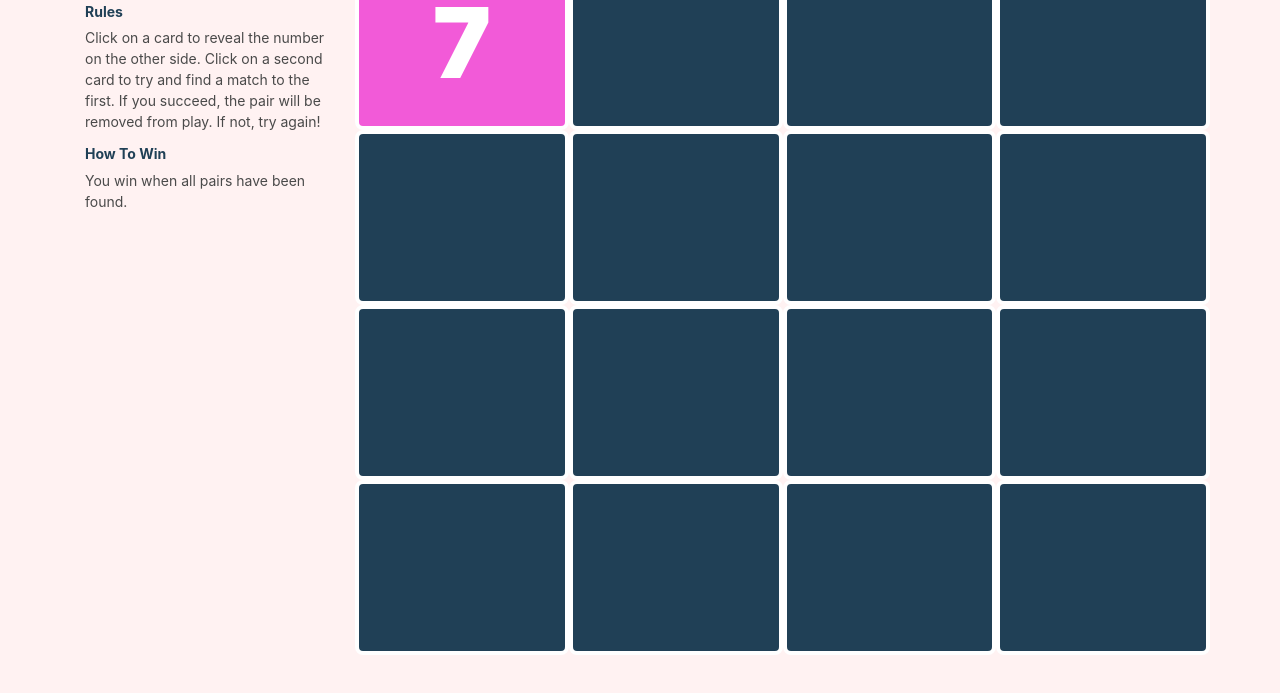
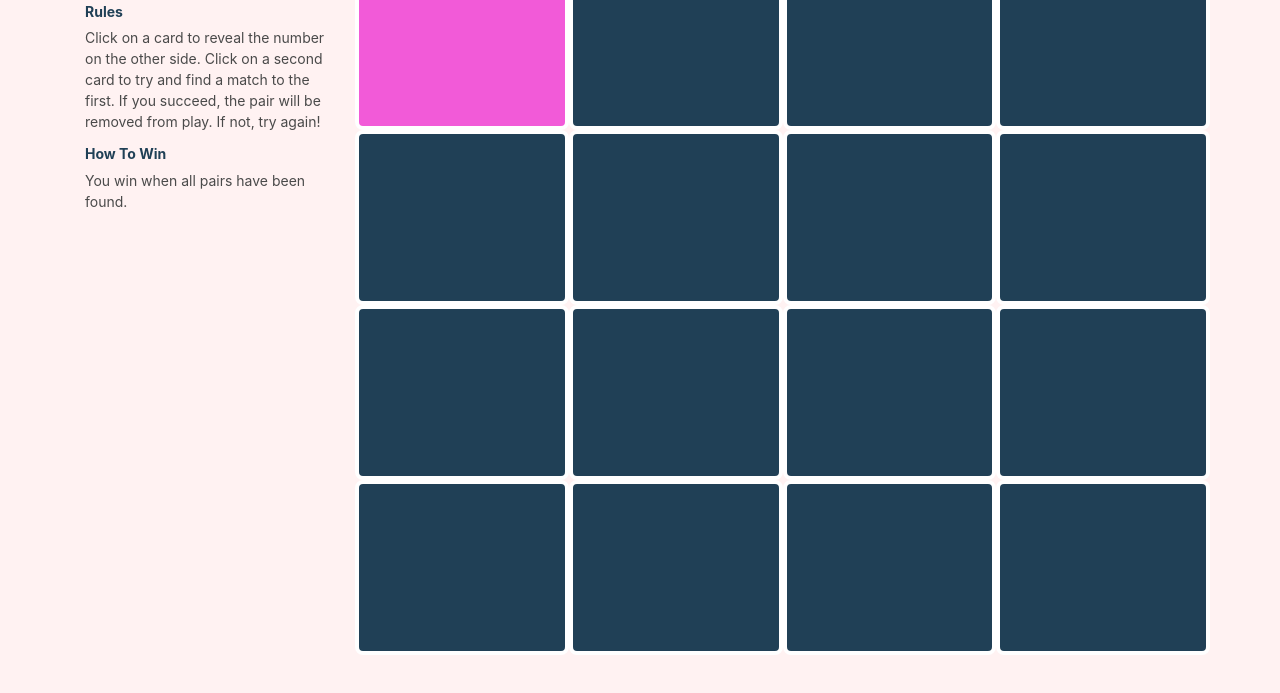
Before and after one commit to ConnyHeb/Match_Game, a plain HTML site: page index.html in a window 1280 px wide. Both pictures are taken after a click on the element 461 px from the left and 105 px from the top of the page. Shown: the part 63-756 px from the top of the page. Drawn offline with nearby package versions, Linux system fonts and the light colour scheme.

Commit message:
Animal version step 1: implemented value-check for text

```diff
--- a/resources/css/style.css
+++ b/resources/css/style.css
@@ -43,6 +43,5 @@ p {
   justify-content: center;
   cursor: pointer;
   color: rgb(255, 255, 255);
-  font-size: 7rem;
-  font-weight: 900;
+  font-size: 2rem;
 }
--- a/resources/js/match-game.js
+++ b/resources/js/match-game.js
@@ -66,7 +66,12 @@ MatchGame.flipCard = function($card, $game) {
   };
 
   $card.css("background-color", $card.data('color'));
-  $card.text($card.data('value'));
+  if ($card.data('value') === 1){
+    $card.text('a');
+  } else if ($card.data('value') === 2){
+    $card.text('b');
+  }
+  //$card.text($card.data('value'));
   $card.data('flipped', true);
   $game.data('flippedCards').push($card);
 
```
